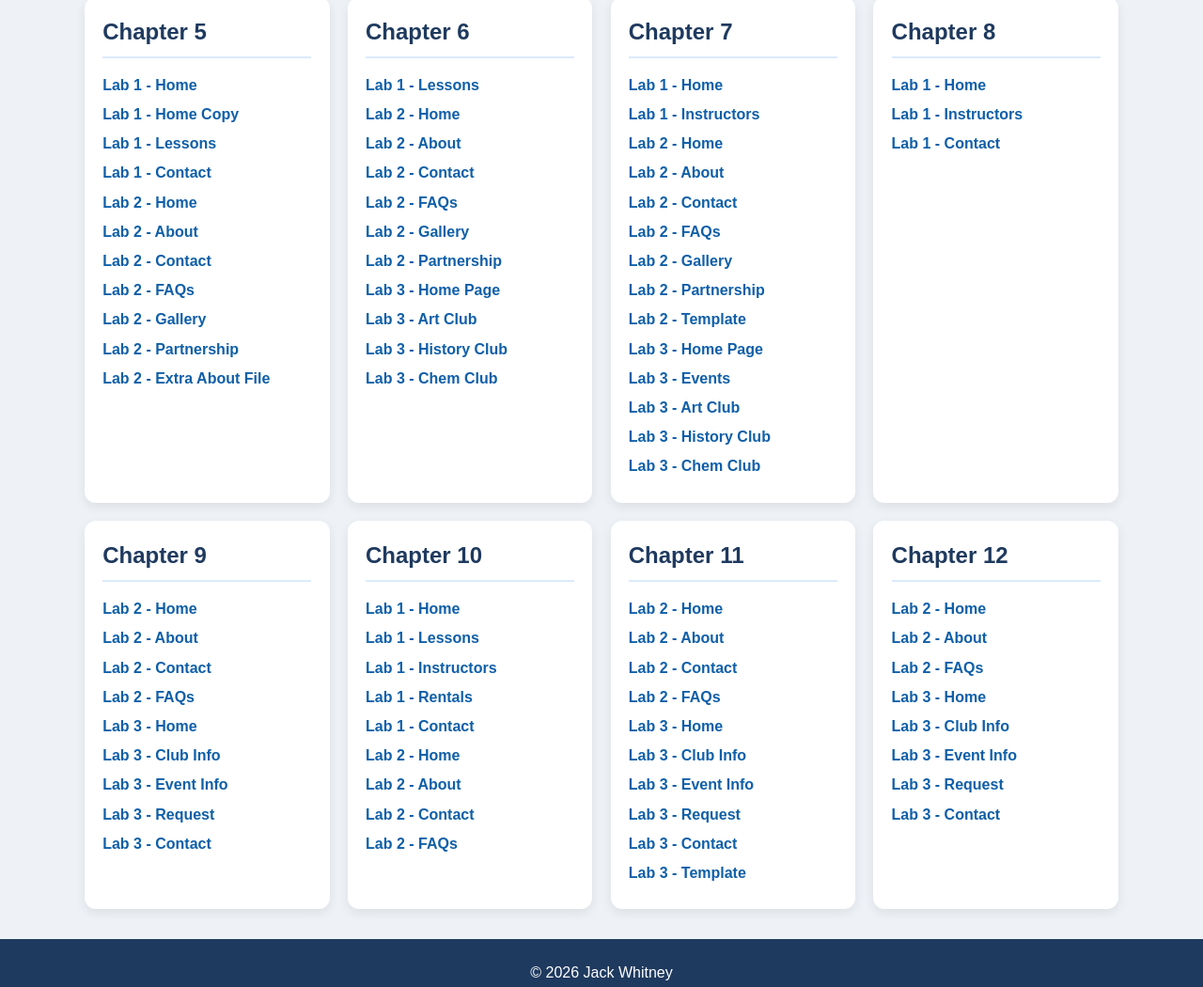
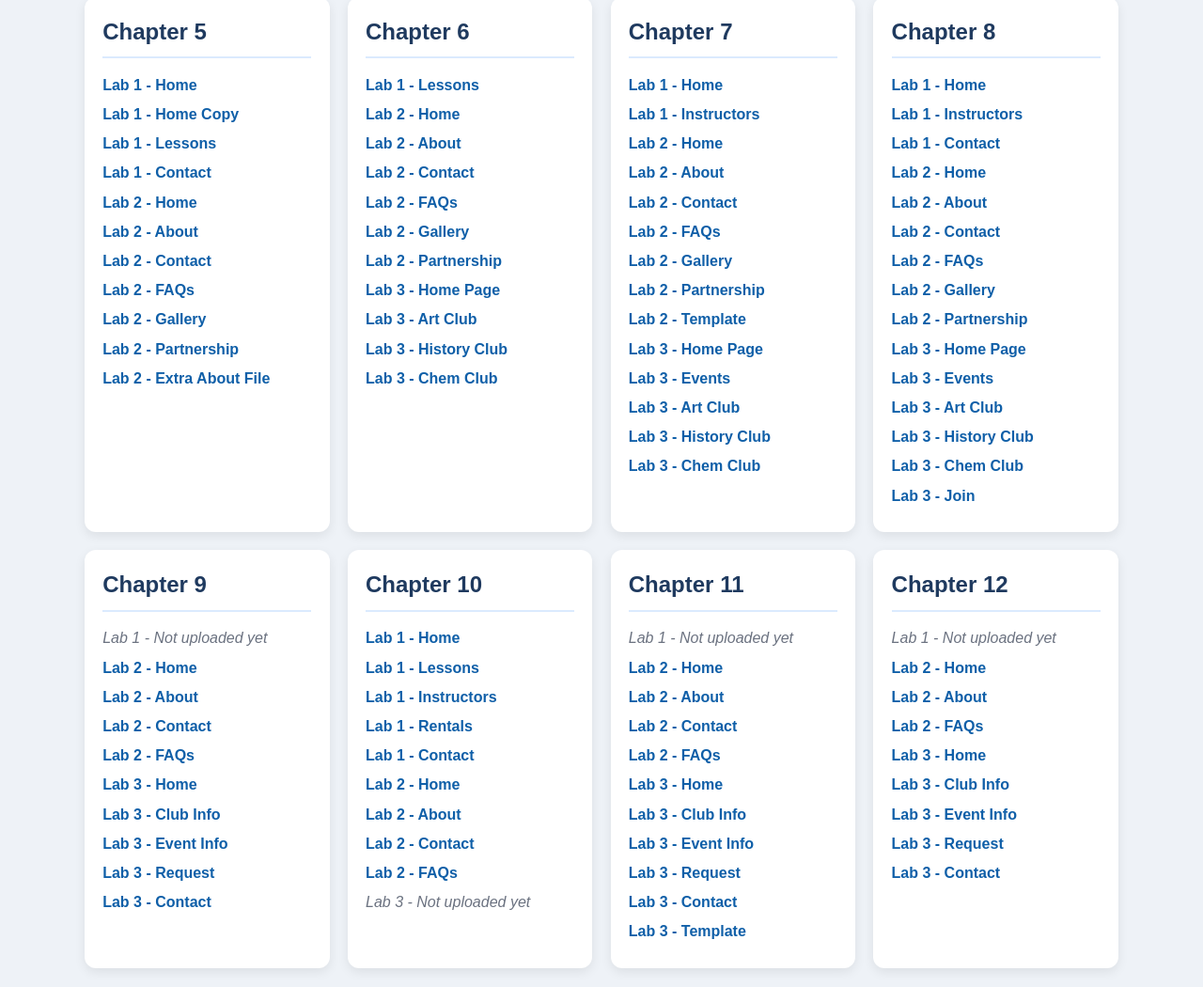
Before and after one commit to jackwhitney7272/jackwhitney7272.github.io, a plain HTML site: page index.html in a window 1280 px wide. Shown: the part 1748-2798 px from the top of the page at 94% size. Drawn offline with Linux system fonts and the light colour scheme.

Commit message:
Show all three labs for Chapters 8 through 12

```diff
--- a/index.html
+++ b/index.html
@@ -84,6 +84,12 @@
 
         .chapter-card a:hover {
             text-decoration: underline;
+        }
+
+        .missing {
+            color: #6b7280;
+            font-style: italic;
+            font-weight: normal;
         }
 
         footer {
@@ -209,12 +215,25 @@
                     <li><a href="Ch08/lab01/index.html">Lab 1 - Home</a></li>
                     <li><a href="Ch08/lab01/instructors.html">Lab 1 - Instructors</a></li>
                     <li><a href="Ch08/lab01/contact.html">Lab 1 - Contact</a></li>
+                    <li><a href="Ch08/lab02/index.html">Lab 2 - Home</a></li>
+                    <li><a href="Ch08/lab02/about.html">Lab 2 - About</a></li>
+                    <li><a href="Ch08/lab02/contact.html">Lab 2 - Contact</a></li>
+                    <li><a href="Ch08/lab02/faqs.html">Lab 2 - FAQs</a></li>
+                    <li><a href="Ch08/lab02/gallery.html">Lab 2 - Gallery</a></li>
+                    <li><a href="Ch08/lab02/partnership.html">Lab 2 - Partnership</a></li>
+                    <li><a href="Ch08/lab03/homepage.html">Lab 3 - Home Page</a></li>
+                    <li><a href="Ch08/lab03/events.html">Lab 3 - Events</a></li>
+                    <li><a href="Ch08/lab03/artclub.html">Lab 3 - Art Club</a></li>
+                    <li><a href="Ch08/lab03/historyclub.html">Lab 3 - History Club</a></li>
+                    <li><a href="Ch08/lab03/chemclub.html">Lab 3 - Chem Club</a></li>
+                    <li><a href="Ch08/lab03/join.html">Lab 3 - Join</a></li>
                 </ul>
             </section>
 
             <section class="chapter-card">
                 <h2>Chapter 9</h2>
                 <ul>
+                    <li class="missing">Lab 1 - Not uploaded yet</li>
                     <li><a href="Ch09/lab02/index.html">Lab 2 - Home</a></li>
                     <li><a href="Ch09/lab02/about.html">Lab 2 - About</a></li>
                     <li><a href="Ch09/lab02/contact.html">Lab 2 - Contact</a></li>
@@ -239,12 +258,14 @@
                     <li><a href="Ch10/lab2/about.html">Lab 2 - About</a></li>
                     <li><a href="Ch10/lab2/contact.html">Lab 2 - Contact</a></li>
                     <li><a href="Ch10/lab2/faqs.html">Lab 2 - FAQs</a></li>
+                    <li class="missing">Lab 3 - Not uploaded yet</li>
                 </ul>
             </section>
 
             <section class="chapter-card">
                 <h2>Chapter 11</h2>
                 <ul>
+                    <li class="missing">Lab 1 - Not uploaded yet</li>
                     <li><a href="Ch11/lab02/index.html">Lab 2 - Home</a></li>
                     <li><a href="Ch11/lab02/about.html">Lab 2 - About</a></li>
                     <li><a href="Ch11/lab02/contact.html">Lab 2 - Contact</a></li>
@@ -261,6 +282,7 @@
             <section class="chapter-card">
                 <h2>Chapter 12</h2>
                 <ul>
+                    <li class="missing">Lab 1 - Not uploaded yet</li>
                     <li><a href="Ch12/lab02/index.html">Lab 2 - Home</a></li>
                     <li><a href="Ch12/lab02/about.html">Lab 2 - About</a></li>
                     <li><a href="Ch12/lab02/faqs.html">Lab 2 - FAQs</a></li>
```
